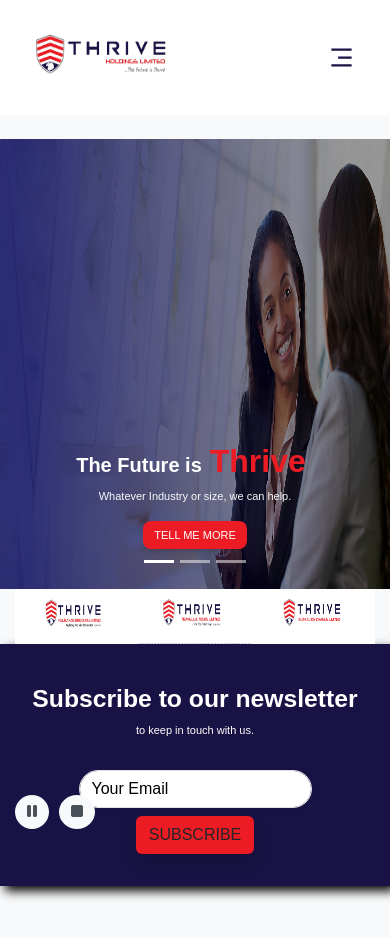
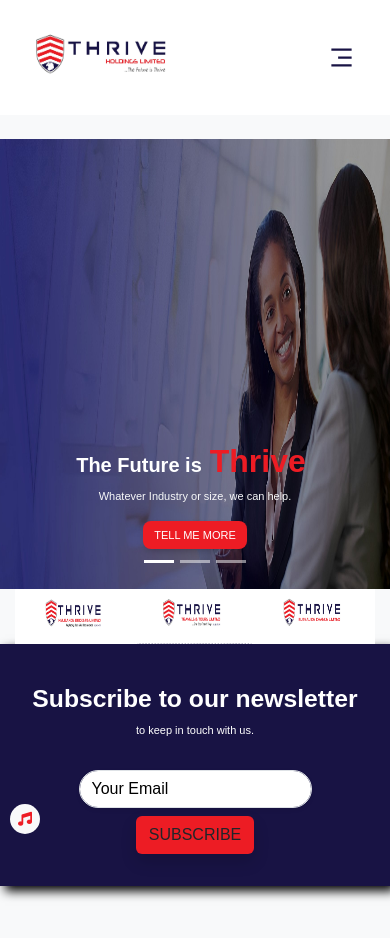
Before and after one commit to EdetDavid/thrivenig, a React (Create React App) app: page / in a window 390 px wide. Shown: the top 938 px of the page. Built offline with nearby package versions, Linux system fonts and the light colour scheme; a web font is replaced by a local one.

Commit message:
Update on Background Music Component

```diff
--- a/src/components/music/BackgroundMusic.css
+++ b/src/components/music/BackgroundMusic.css
@@ -8,8 +8,8 @@
 .control-button {
   background-color: #f8f9fa;
   border: none;
-  padding: 5px 12px;
-  border-radius: 60%;
+  padding: 9px 12px;
+  border-radius: 50%;
   margin: 5px;
   cursor: pointer;
   transition: background-color 0.3s, transform 0.3s;
@@ -21,6 +21,33 @@
 }
 
 .control-button i {
-  font-size: 16px;
-  color: #495057;
+  font-size: 20px;
+  color: #181344;
 }
+
+.control-button.playing i {
+  animation: float 2s ease-in-out infinite;
+  color: #ED1C24;
+}
+
+@keyframes float {
+  0%, 100% {
+    transform: translateY(0) scale(1);
+  }
+  50% {
+    transform: translateY(-5px) scale(1.1);
+  }
+}
+
+@media (max-width: 768px) {
+  .controls {
+    bottom: 5px;
+    left: 5px;
+  }
+  .control-button {
+    padding: 3px 8px;
+  }
+  .control-button i {
+    font-size: 14px;
+  }
+}
--- a/src/components/music/BackgroundMusic.jsx
+++ b/src/components/music/BackgroundMusic.jsx
@@ -15,21 +15,12 @@ const BackgroundMusic = ({ src }) => {
     }
   };
 
-  const stopMusic = () => {
-    audioRef.current.pause();
-    audioRef.current.currentTime = 0;
-    setIsPlaying(false);
-  };
-
   return (
     <div>
       <audio ref={audioRef} src={src} autoPlay loop />
       <div id="controls" className="controls">
-        <button onClick={togglePlay} className="control-button">
-          {isPlaying ? <i className="fas fa-pause"></i> : <i className="fas fa-play"></i>}
-        </button>
-        <button onClick={stopMusic} className="control-button">
-          <i className="fas fa-stop"></i>
+        <button onClick={togglePlay} className={`control-button ${isPlaying ? 'playing' : ''}`}>
+          <i className="fas fa-music"></i>
         </button>
       </div>
     </div>
```
Also changed, not shown: 1 other file (tests, documents, lock files or other folders).
